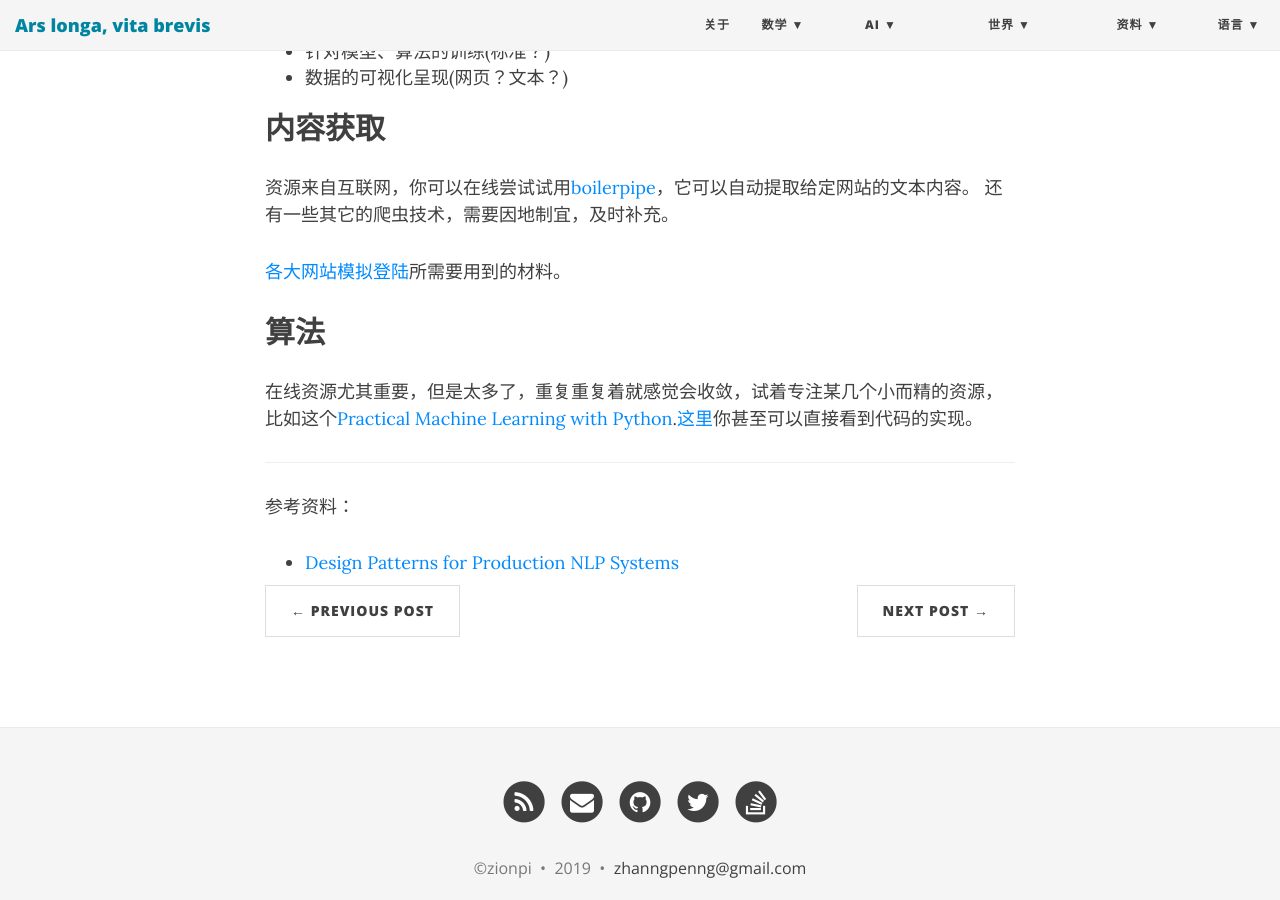
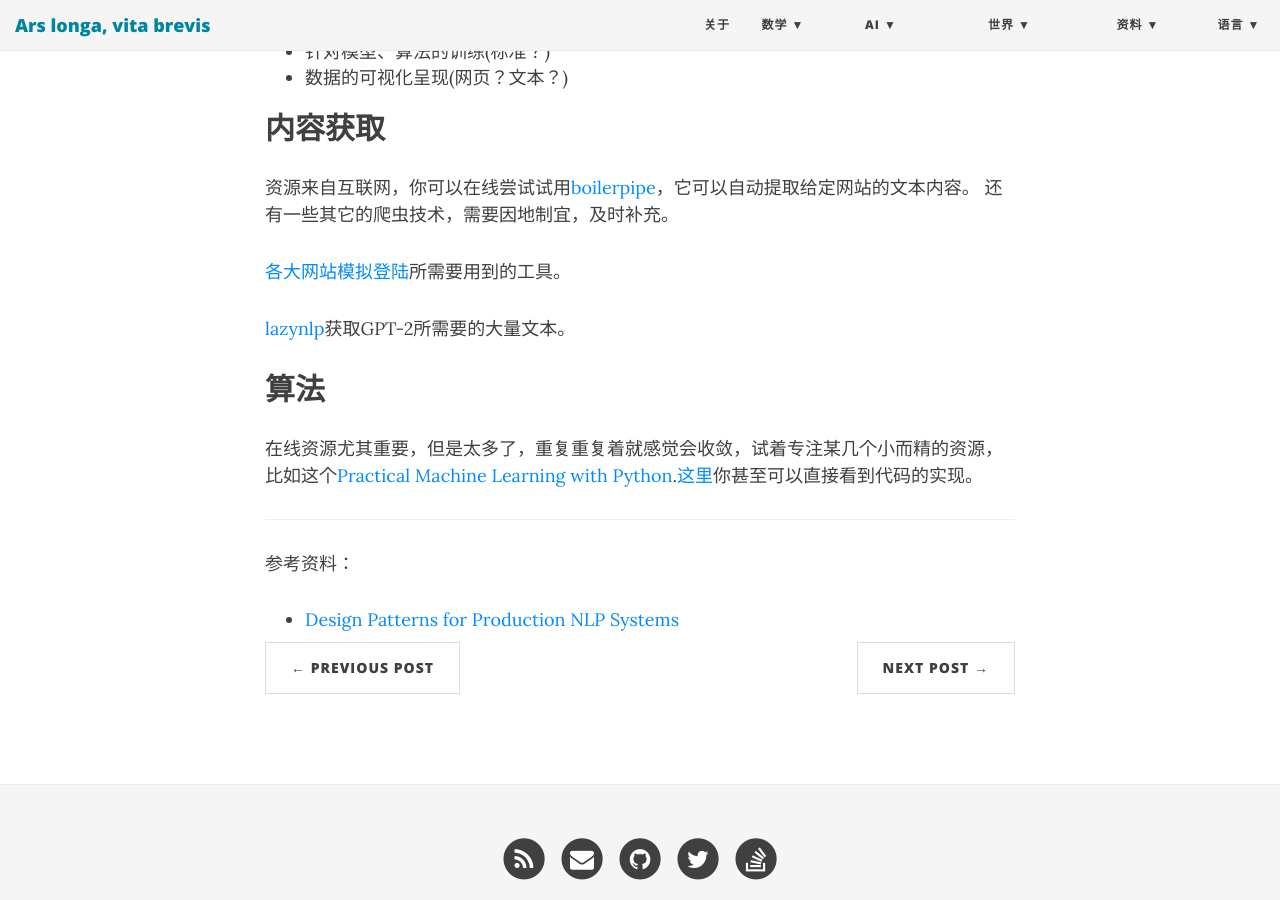
Before and after one commit to ZionPi/zionpi.github.io, a Jekyll site: the page built from _posts/2015-10-06-build-a-nlp-system.md, in a window 1280 px wide and 900 px high, scrolled down 660 px. Built offline with Jekyll 4.4.1, drawn with Linux system fonts in a browser that asks for light colours; nearby versions of some CDN libraries.

Commit message:
Update 2015-10-06-build-a-nlp-system.md

```diff
--- a/_posts/2015-10-06-build-a-nlp-system.md
+++ b/_posts/2015-10-06-build-a-nlp-system.md
@@ -17,7 +17,9 @@ NLP系统，顾名思义，是自然语言处理系统。[前面]()我们已经
 资源来自互联网，你可以在线尝试试用[boilerpipe](https://boilerpipe-web.appspot.com/)，它可以自动提取给定网站的文本内容。
 还有一些其它的爬虫技术，需要因地制宜，及时补充。
 
-[各大网站模拟登陆](https://github.com/CriseLYJ/awesome-python-login-model)所需要用到的材料。
+[各大网站模拟登陆](https://github.com/CriseLYJ/awesome-python-login-model)所需要用到的工具。
+
+[lazynlp](https://github.com/chiphuyen/lazynlp)获取GPT-2所需要的大量文本。
 
 ## 算法
 
```
